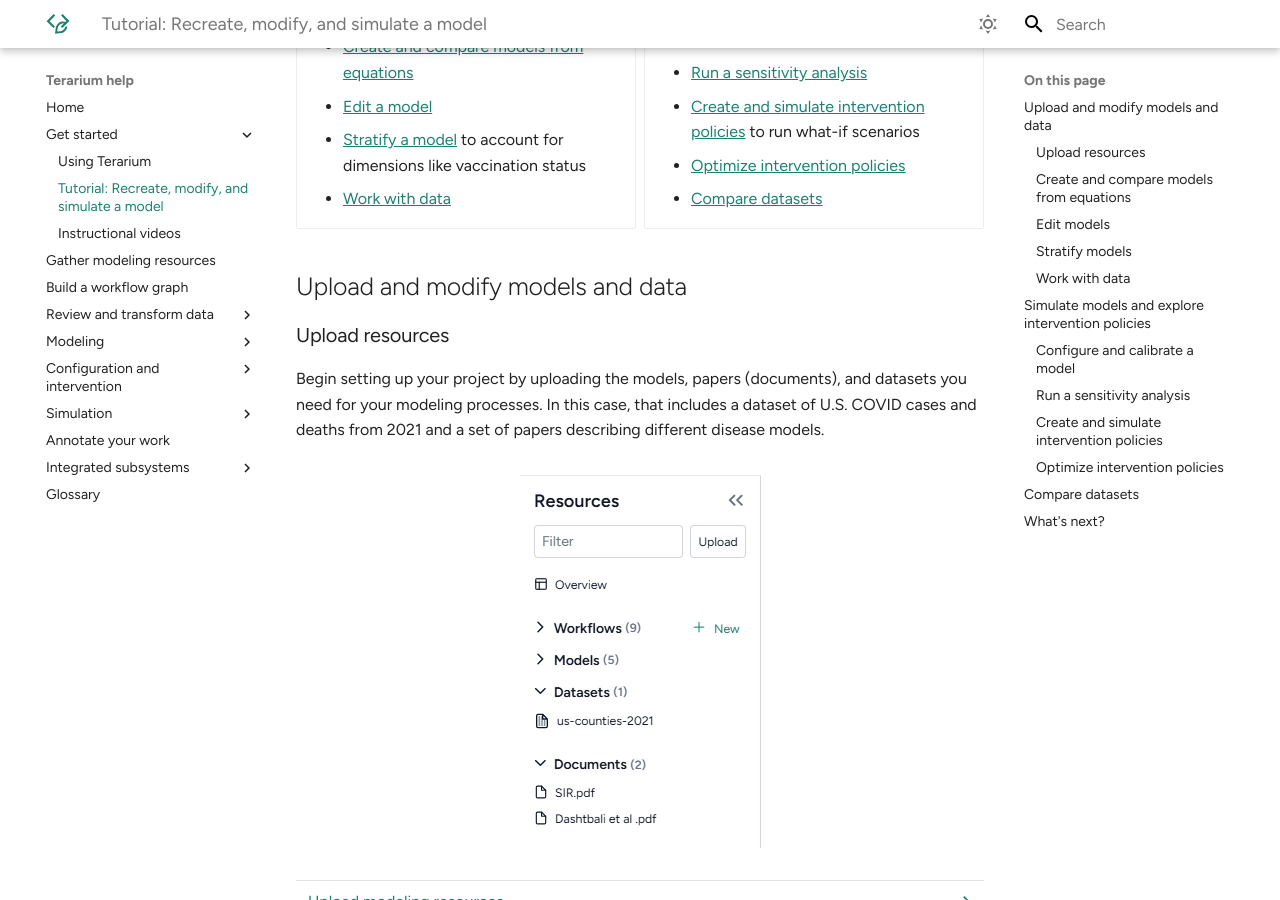
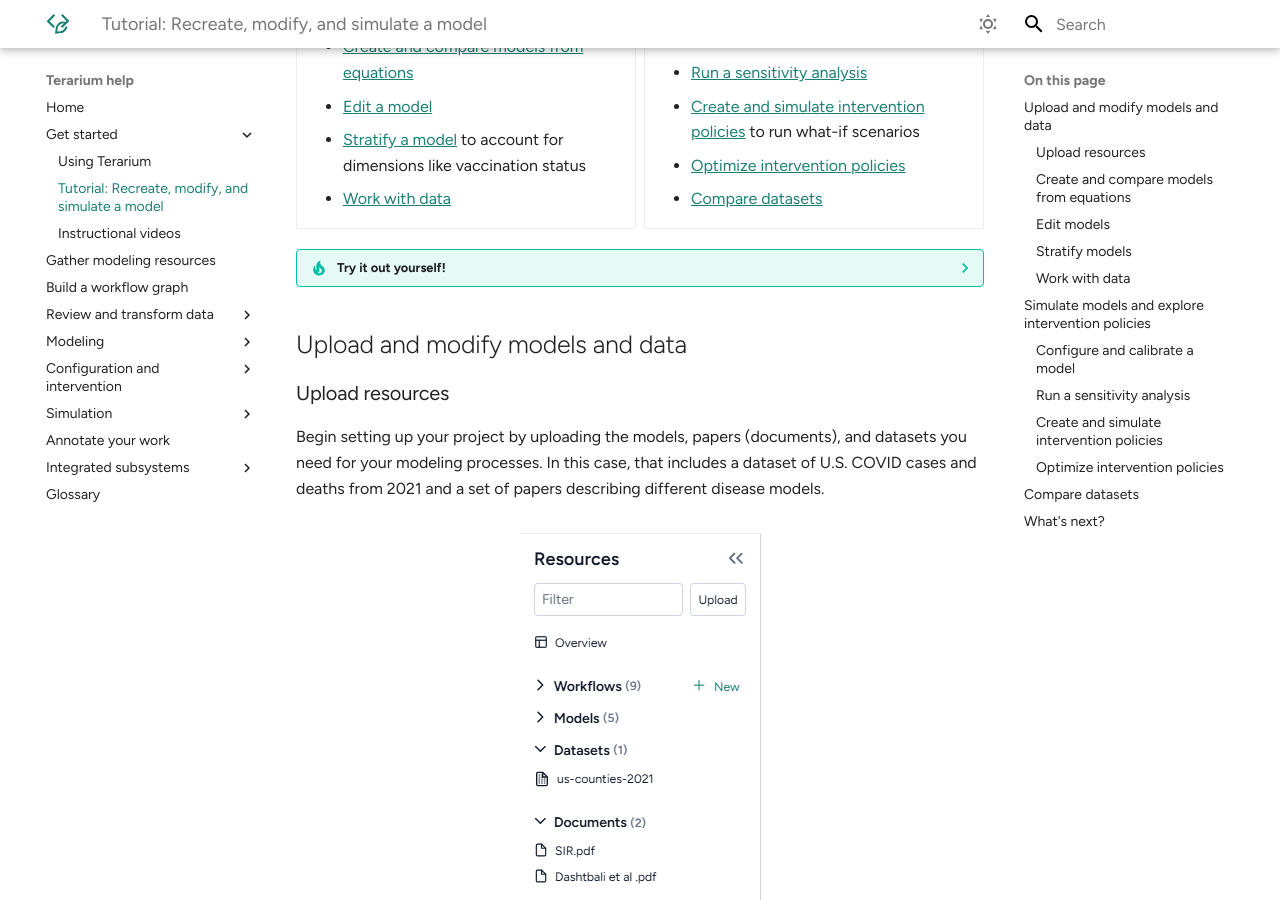
Before and after one commit to DARPA-ASKEM/terarium-docs, an MkDocs documentation site: the page built from docs/get-started/example-workflow.md, in a window 1280 px wide and 900 px high, scrolled down 441 px. Built offline with MkDocs 1.6.1 and Material for MkDocs 9.7.7, drawn with Linux system fonts in a browser that asks for light colours; plug-ins that fetch from the network failed and are left out; some of the changed lines change nothing that is shown.

Commit message:
Add note about viewing the sample project and copying resources

```diff
--- a/docs/get-started/example-workflow.md
+++ b/docs/get-started/example-workflow.md
@@ -31,6 +31,21 @@
     - [Compare datasets](#compare-datasets)
 
 </div>
+
+??? tip "Try it out yourself!"
+
+    To better understand the described modeling processes, see the sample workflow link at the top of each section. To try something out yourself, copy the models, documents, or datasets from the sample workflow into your own project.
+
+    To copy a model or dataset:
+
+    1. Click its name in the Resources panel.
+    2. Click <span class="sr-only" id="menu-icon-label">Menu</span> :fontawesome-solid-ellipsis-vertical:{ title="Menu" aria-labelledBy="menu-icon-label" } > :octicons-plus-24:{ aria-hidden="true" } **Add to project** and select your project.
+
+    To copy a document:
+
+    1. Click its name in the Resources panel.
+    2. Click <span class="sr-only" id="menu-icon-label">Menu</span> :fontawesome-solid-ellipsis-vertical:{ title="Menu" aria-labelledBy="menu-icon-label" } > :octicons-download-24:{ aria-hidden="true"} **Download this file** and save it to your computer.
+    3. Drag the file into the Resources panel of your prroject.
 
 ## Upload and modify models and data
 
```
